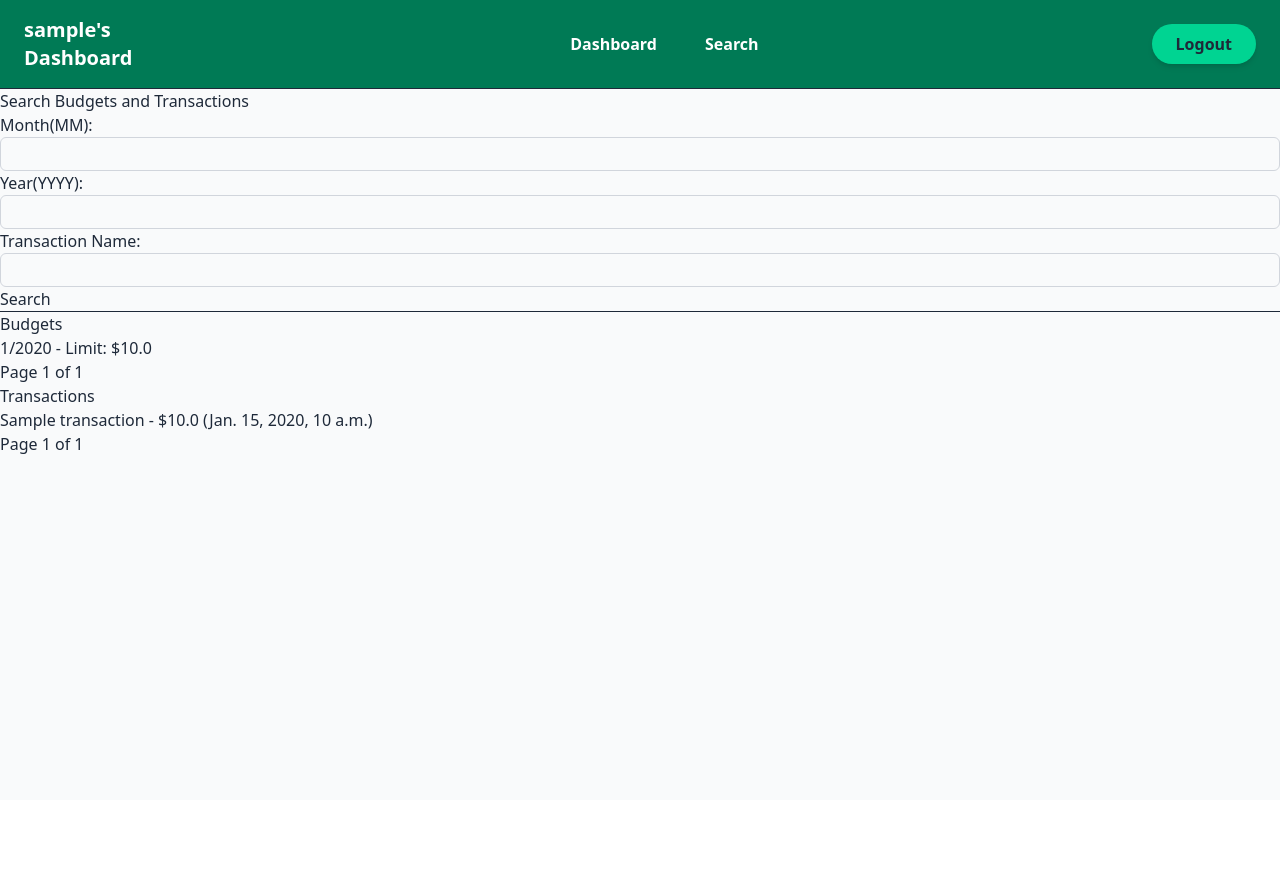
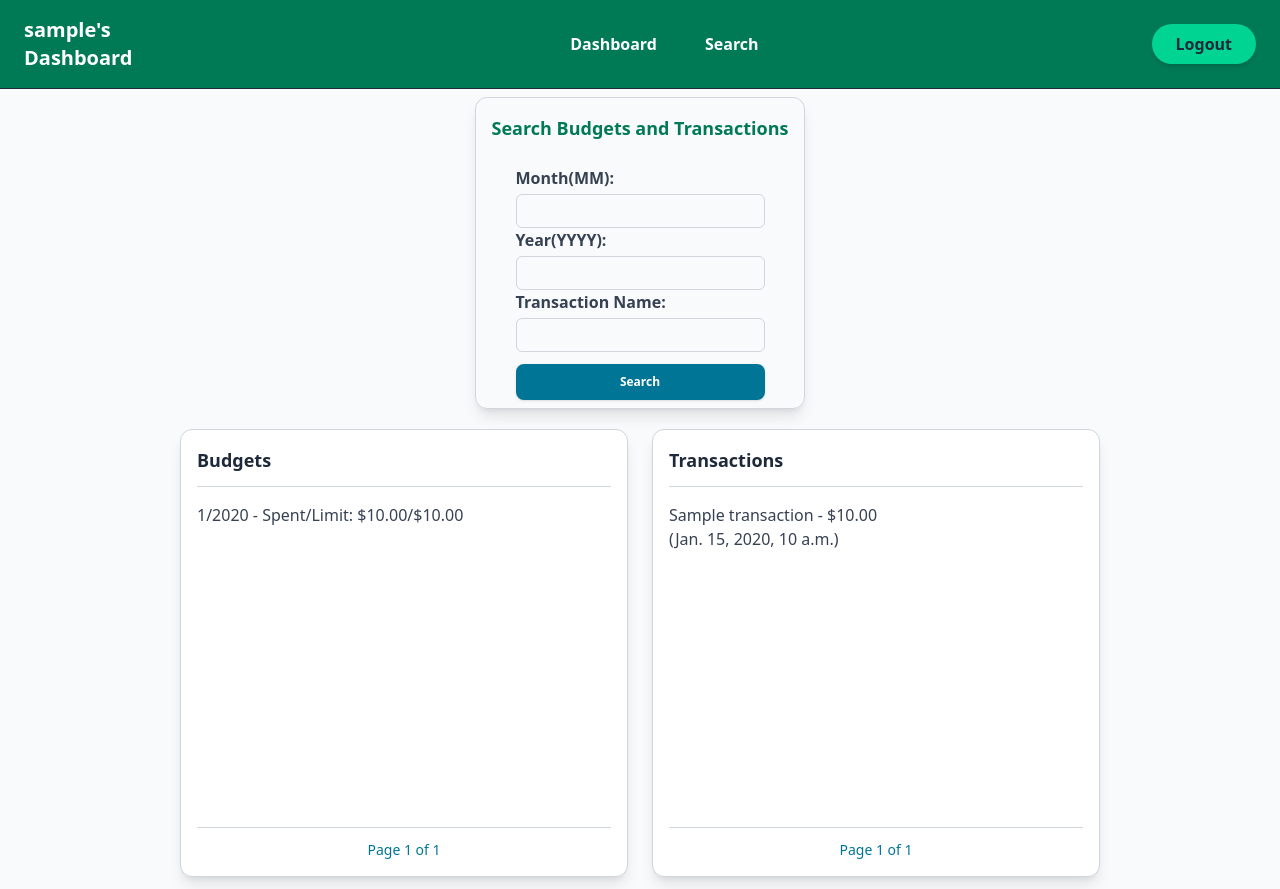
Before and after one commit to cpmcneel/TechExercise, a Django app: page /search/ in a window 1280 px wide. Before the commit the page ends 454 px from the top, so only its background shows below. Run offline with Django 5.2, Linux system fonts and the light colour scheme; a user stored in the database is signed in; tables that the repository leaves empty hold one stand-in row (values such as "Sample post").

Commit message:
finished tailwind styling

```diff
--- a/budget_app/static/css/output.css
+++ b/budget_app/static/css/output.css
@@ -699,6 +717,9 @@
   }
   .mt-8 {
     margin-top: calc(var(--spacing) * 8);
+  }
+  .mt-auto {
+    margin-top: auto;
   }
   .mr-3 {
     margin-right: calc(var(--spacing) * 3);
@@ -958,6 +991,9 @@
   .max-w-lg {
     max-width: var(--container-lg);
   }
+  .max-w-md {
+    max-width: var(--container-md);
+  }
   .max-w-none {
     max-width: none;
   }
@@ -984,6 +1020,9 @@
   }
   .min-w-screen {
     min-width: 100vw;
+  }
+  .min-w-sm {
+    min-width: var(--container-sm);
   }
   .flex-1 {
     flex: 1;
@@ -1385,6 +1424,13 @@
   }
   .gap-8 {
     gap: calc(var(--spacing) * 8);
+  }
+  .space-y-1 {
+    :where(& > :not(:last-child)) {
+      --tw-space-y-reverse: 0;
+      margin-block-start: calc(calc(var(--spacing) * 1) * var(--tw-space-y-reverse));
+      margin-block-end: calc(calc(var(--spacing) * 1) * calc(1 - var(--tw-space-y-reverse)));
+    }
   }
   .space-y-2 {
     :where(& > :not(:last-child)) {
@@ -1432,6 +1478,11 @@
       --tw-divide-y-reverse: 1;
     }
   }
+  .divide-gray-300 {
+    :where(& > :not(:last-child)) {
+      border-color: var(--color-gray-300);
+    }
+  }
   .place-self-auto {
     place-self: auto;
   }
@@ -2322,6 +2376,9 @@
   }
   .text-black {
     color: var(--color-black);
+  }
+  .text-cyan-700 {
+    color: var(--color-cyan-700);
   }
   .text-emerald-600 {
     color: var(--color-emerald-600);
--- a/budget_app/templates/dashboard.html
+++ b/budget_app/templates/dashboard.html
@@ -35,7 +35,7 @@
     {% block content %}
     <div>
         <div class="flex flex-row flex-wrap mx-auto justify-between items-center py-4 md:py-2 px-6 w-full">
-            <div class="flex flex-col w-144">
+            <div class="flex flex-col w-144 items-center justify-center max-w-md border border-gr p-2 rounded-xl border-gray-300 shadow-md mb-3">
                 <h3 class="text-lg font-semibold text-emerald-700 mb-4">Create Category</h3>
                 <form class="flex flex-row items-center" action="{% url 'create_category' %}" method="POST">
                     {% csrf_token %}
@@ -54,11 +54,11 @@
                     </button>
                 </form>
             </div>
-            <div class="flex flex-col">
+            <div class="flex flex-col items-center justify-center max-w-md border border-gr p-2 rounded-xl border-gray-300 shadow-md mb-3">
                 <h3 class="text-lg font-semibold text-emerald-700 mb-4 p-2">Total Allocated: ${{categories_total|floatformat:2}}/${{budget.total_limit|floatformat:2}}</h3>
                 <h3 class="text-lg font-semibold text-emerald-700 mb-4 p-2">Total Spent: ${{budget.total_spent|floatformat:2}}/${{budget.total_limit|floatformat:2}}</h3>
             </div>
-            <div class="flex flex-col w-144">
+            <div class="flex flex-col w-144 items-center justify-center max-w-md border border-gr p-2 rounded-xl border-gray-300 shadow-md mb-3">
                     <h3 class="text-lg font-semibold text-emerald-700 mb-4">Budget Limit: ${{budget.total_limit|floatformat:2}}</h3>
                 <form class="flex flex-row px-5 items-center" action="{% url 'create_budget_limit' %}" method="POST">
                     {% csrf_token %}
@@ -81,7 +81,7 @@
                 {% if category.name != "Savings" %}
                 <div class="snap-start bg-white rounded-lg shadow-lg border border-gray-300">
                     <div class="flex flex-col h-[28rem]">
-                        <div class="min-w-md p-5 border-b border-gray-200">
+                        <div class="flex flex-col md:flex-row md:items-center md:justify-between p-5 border-b border-gray-200">
                             <div class="flex justify-between items-center">
                                 <h4 class="text-lg font-medium">
                                     {{category.name}}
--- a/budget_app/templates/search.html
+++ b/budget_app/templates/search.html
@@ -1,53 +1,87 @@
 {% extends "dashboard.html" %}
 
+{% block content %}
+<div class="flex flex-col items-center justify-center p-2">
+    <div class="flex flex-col items-center justify-center max-w-md border border-gr p-2 rounded-xl border-gray-300 shadow-lg">
+        <h2 class="text-lg font-semibold text-emerald-700 mb-4 p-2">Search Budgets and Transactions</h2>
+        <form class="" action="{% url 'search' %}"method="GET">
+            {% csrf_token %}
+            {% for field in form %}
+            <label for="{{ field.id_for_label }}" class="block text-gray-700 font-semibold mb-1 pr-2">
+                {{ field.label }}:
+            </label>
 
-{% block content %}
-<div class="flex flex-col">
-    <h2>Search Budgets and Transactions</h2>
-    <form method="get">
-        {{ form.as_p }}
-        <button type="submit">Search</button>
+            <div class="flex flex-col items-center w-full">
+                {{ field }}
+            </div>
+            {% endfor %}
+            <button class="text-white bg-cyan-700 hover:bg-cyan-600 px-4 py-2.5 mt-3 rounded-lg text-xs font-semibold shadow-sm w-full" type="submit">Search</button>
         </form>
     </div>
-<hr>
+</div>
 
-<h3>Budgets</h3>
+<div class="flex flex-row flex-wrap justify-center items-stretch gap-6 p-3">
+    <div class="flex flex-col flex-1 min-w-sm max-w-md h-[28rem] border border-gray-300 p-4 rounded-xl shadow-lg bg-white">
+        <h3 class="text-lg font-semibold text-gray-800 mb-3">Budgets</h3>
         {% if budgets_page %}
-    <ul>
+        <ul class="flex-1 overflow-y-auto space-y-1 text-gray-700 mb-3 border-t border-b border-gray-300 divide-y divide-gray-300 py-2">
             {% for b in budgets_page %}
-            <li>{{ b.month }}/{{ b.year }} - Limit: ${{ b.total_limit }}</li>
+            <li class="py-2">
+                <p class="text-md">{{ b.month }}/{{ b.year }} - Spent/Limit: ${{ b.total_spent|floatformat:2 }}/${{ b.total_limit|floatformat:2 }}</p>
+            </li>
             {% empty %}
-            <li>No budgets found.</li>
+            <li class="text-gray-500">No budgets found.</li>
             {% endfor %}
         </ul>
-    <div>
+
+        <div class="flex items-center justify-between text-sm text-gray-600 mt-auto">
             {% if budgets_page.has_previous %}
-            <a href="?{{ request.GET.urlencode }}bpage={{ budgets_page.previous_page_number }}">Previous</a>
+            <a class="text-cyan-700 hover:underline" href="?{{ request.GET.urlencode }}bpage={{ budgets_page.previous_page_number }}">Previous</a>
+            {% else %}
+            <span></span>
             {% endif %}
-        Page {{ budgets_page.number }} of {{ budgets_page.paginator.num_pages }}
+            <span class="text-cyan-700">Page {{ budgets_page.number }} of {{ budgets_page.paginator.num_pages }}</span>
+
             {% if budgets_page.has_next %}
-            <a href="?{{ request.GET.urlencode }}bpage={{ budgets_page.next_page_number }}">Next</a>
+            <a class="text-cyan-700 hover:underline" href="?{{ request.GET.urlencode }}bpage={{ budgets_page.next_page_number }}">Next</a>
+            {% else %}
+            <span></span>
             {% endif %}
         </div>
         {% endif %}
-<h3>Transactions</h3>
+    </div>
+
+    <div class="flex flex-col flex-1 min-w-sm max-w-md h-[28rem] border border-gray-300  p-4 rounded-xl shadow-lg bg-white">
+        <h3 class="text-lg font-semibold text-gray-800 mb-3">Transactions</h3>
+
         {% if transactions_page %}
-    <ul>
+        <ul class="flex-1 overflow-y-auto space-y-1 text-gray-700 mb-3 border-t border-b border-gray-300 divide-y divide-gray-300 py-2">
             {% for t in transactions_page %}
-            <li>{{ t.name }} - ${{ t.amount }} ({{ t.date }})</li>
+            <li class="py-2">
+                <p class="text-md">{{ t.name }} - ${{ t.amount|floatformat:2 }}</p>
+                <p>({{ t.date }})</p>
+            </li>
             {% empty %}
-            <li>No transactions found.</li>
+            <li class="text-gray-500">No transactions found.</li>
             {% endfor %}
         </ul>
-    <div>
+
+        <div class="flex items-center justify-between text-sm text-gray-600 mt-auto">
             {% if transactions_page.has_previous %}
-            <a href="?{{ request.GET.urlencode }}&tpage={{ transactions_page.previous_page_number }}">Previous</a>
+            <a class="text-cyan-700 hover:underline" href="?{{ request.GET.urlencode }}&tpage={{ transactions_page.previous_page_number }}">Previous</a>
+            {% else %}
+            <span></span>
             {% endif %}
-        Page {{ transactions_page.number }} of {{ transactions_page.paginator.num_pages }}
+            <span class="text-cyan-700">Page {{ transactions_page.number }} of {{ transactions_page.paginator.num_pages }}</span>
+
             {% if transactions_page.has_next %}
-            <a href="?{{ request.GET.urlencode }}&tpage={{ transactions_page.next_page_number }}">Next</a>
+            <a class="text-cyan-700 hover:underline" href="?{{ request.GET.urlencode }}&tpage={{ transactions_page.next_page_number }}">Next</a>
+            {% else %}
+            <span></span>
             {% endif %}
         </div>
         {% endif %}
+    </div>
+</div>
 
 {% endblock content %}
```
Also changed, not shown: other parts of budget_app/static/css/output.css (+78 -0 lines). Lines whose indentation alone changed are shown as unchanged.
